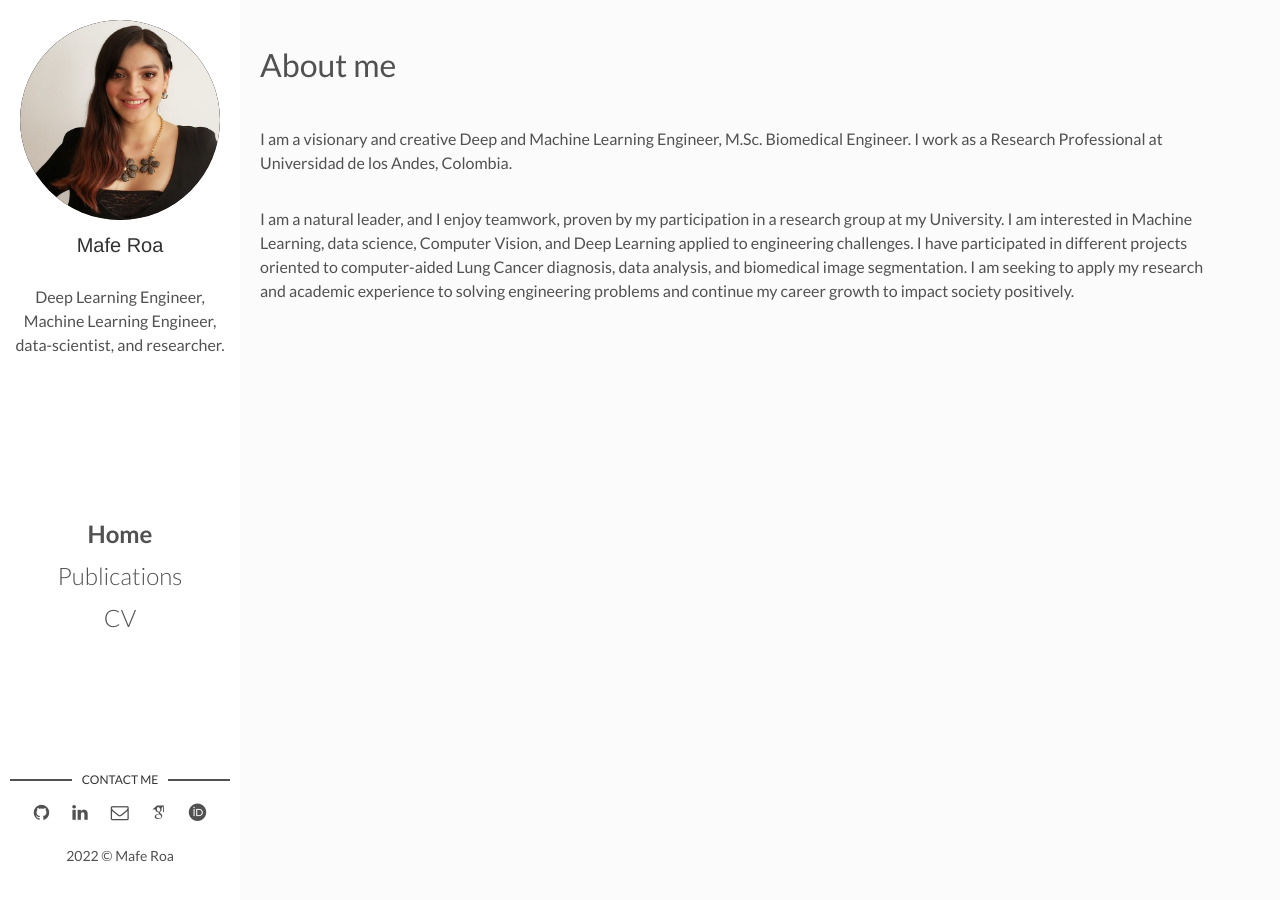
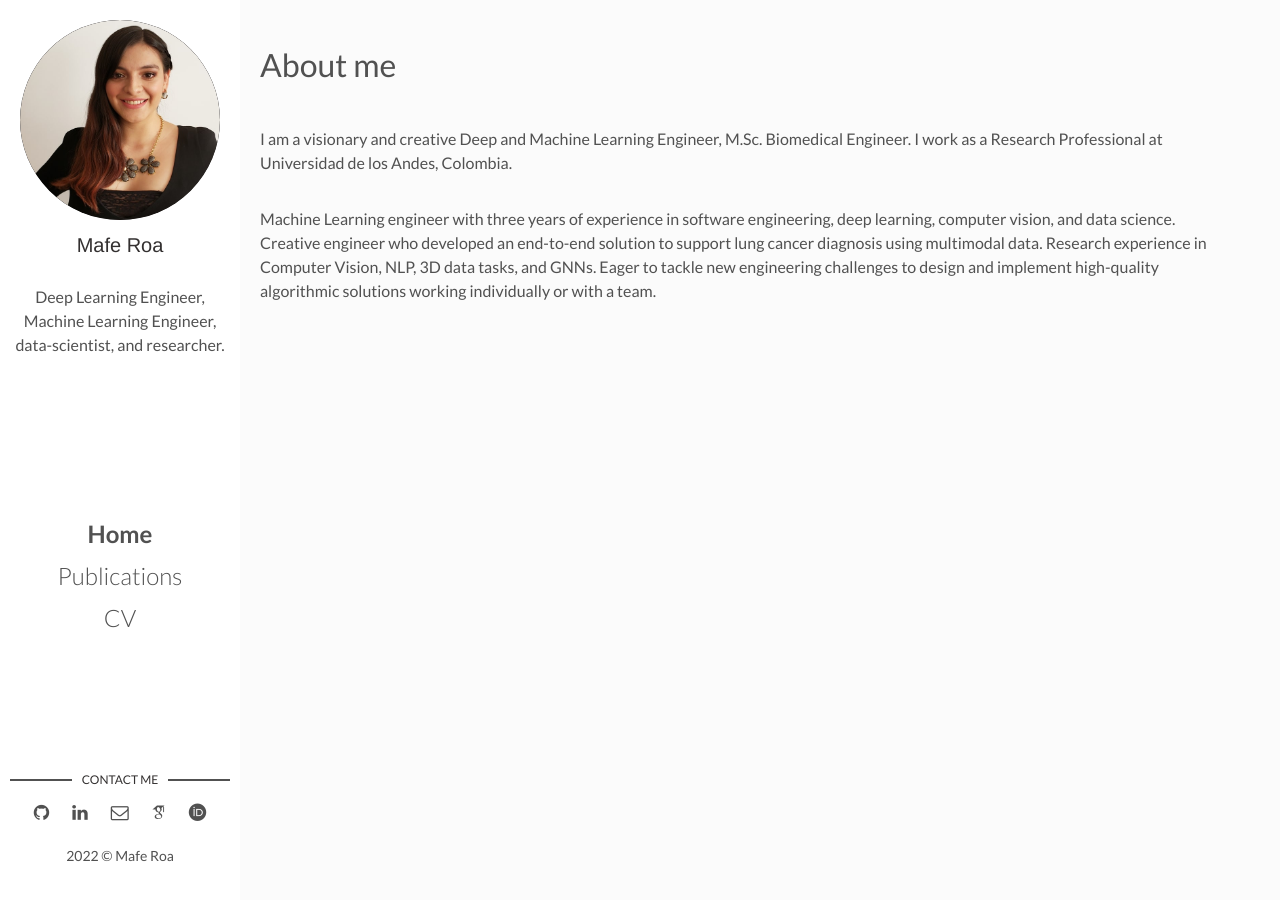
Before and after one commit to maferoaloaiza/maferoaloaiza.github.io, a Jekyll site: the page built from index.html, in a window 1280 px wide. Built offline with Jekyll 4.4.1, drawn with Linux system fonts in a browser that asks for light colours; some web fonts are replaced.

Commit message:
Update index.html

```diff
--- a/index.html
+++ b/index.html
@@ -8,10 +8,5 @@ layout: main
 </p>
 
 <p>
-    I am a natural leader, and I enjoy teamwork, proven by my participation in a research
-    group at my University. I am interested in Machine Learning, data science, Computer Vision,
-    and Deep Learning applied to engineering challenges. I have participated in different
-    projects oriented to computer-aided Lung Cancer diagnosis, data analysis, and biomedical
-    image segmentation. I am seeking to apply my research and academic experience
-    to solving engineering problems and continue my career growth to impact society positively.
+    Machine Learning engineer with three years of experience in software engineering, deep learning, computer vision, and data science. Creative engineer who developed an end-to-end solution to support lung cancer diagnosis using multimodal data. Research experience in Computer Vision, NLP, 3D data tasks, and GNNs. Eager to tackle new engineering challenges to design and implement high-quality algorithmic solutions working individually or with a team.
 </p>
```
